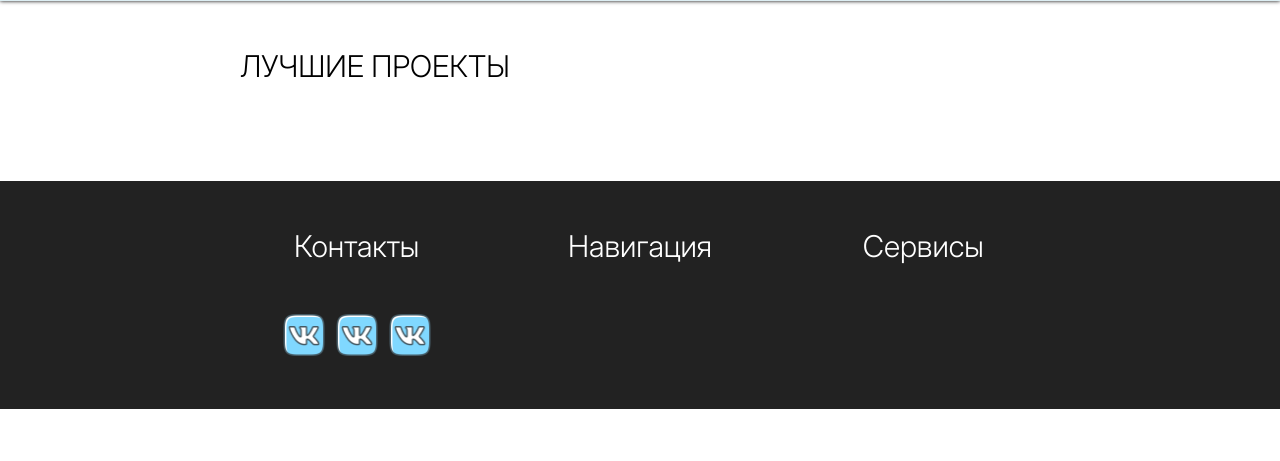
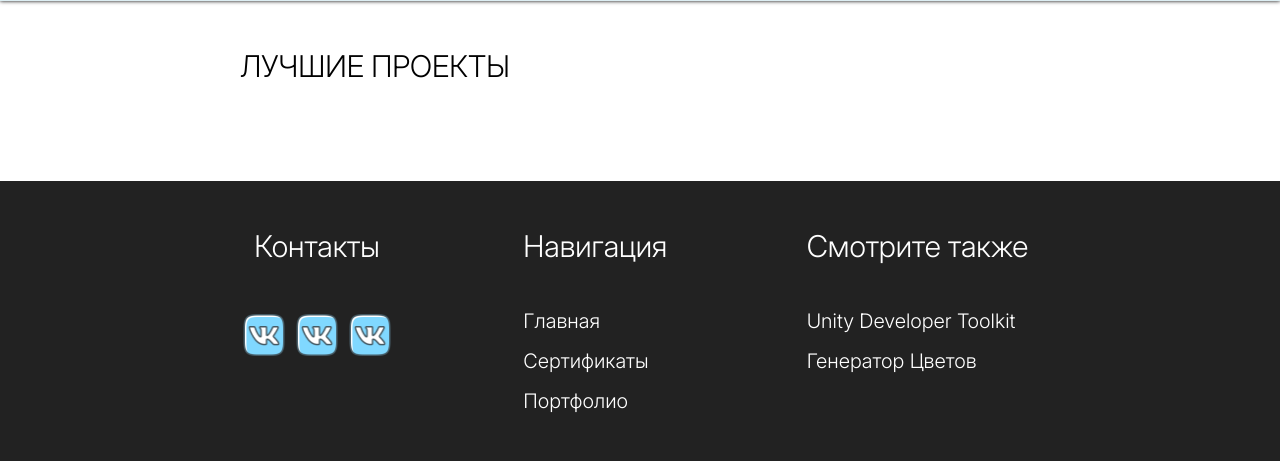
Before and after one commit to LancelotOzerny/LancyStudioRemake, a PHP site: page / in a window 1280 px wide. Shown: the part 527-988 px from the top of the page. Before the commit the page ends 936 px from the top, so only its background shows below. Run offline with PHP 8.4, Linux system fonts and the light colour scheme; style sheets or scripts are compiled from the project's sources.

Commit message:
Реализовал подвал сайта

```diff
--- a/assets/scss/components/main-footer.scss
+++ b/assets/scss/components/main-footer.scss
@@ -3,6 +3,7 @@
   display: grid;
   grid-template-areas: "nav" "services" "contacts";
   grid-gap: 50px;
+  align-items: start;
 
   &-contacts
   {
@@ -21,11 +22,20 @@
   {
 	display: grid;
 	justify-content: space-around;
+	align-items: start;
   }
 
   & .page-title
   {
 	text-transform: none;
+  }
+}
+
+@media screen and (max-width: 479px)
+{
+  .main-footer .page-title
+  {
+	padding-bottom: 25px;
   }
 }
 
@@ -35,6 +45,17 @@
   {
 	grid-template-columns: 1fr 1fr 1fr;
 	grid-template-areas : "contacts nav services";
-	justify-content: left;
+	justify-content: start;
+	text-align: left;
+
+	&>div
+	{
+	  justify-content: start;
+	}
+
+	& .a-navbar
+	{
+	  align-items: start;
+	}
   }
 }
--- a/assets/scss/style.scss
+++ b/assets/scss/style.scss
@@ -7,6 +7,7 @@
 
 @import "fonts/inter";
 
+@import "components/a-navbar";
 @import "components/h-navbar";
 @import "components/text-block";
 
--- a/index.html
+++ b/index.html
@@ -99,10 +99,31 @@
 
 				<div class="main-footer-navigation">
 					<div class="page-title">Навигация</div>
+
+					<ul class="a-navbar">
+						<li class="a-navbar-item">
+							<a class="a-navbar-link" href="#">Главная</a>
+						</li>
+						<li class="a-navbar-item">
+							<a class="a-navbar-link" href="#">Сертификаты</a>
+						</li>
+						<li class="a-navbar-item">
+							<a class="a-navbar-link" href="#">Портфолио</a>
+						</li>
+					</ul>
 				</div>
 
 				<div class="main-footer-services">
-					<div class="page-title">Сервисы</div>
+					<div class="page-title">Смотрите также</div>
+
+					<ul class="a-navbar">
+						<li class="a-navbar-item">
+							<a class="a-navbar-link" href="#">Unity Developer Toolkit</a>
+						</li>
+						<li class="a-navbar-item">
+							<a class="a-navbar-link" href="#">Генератор Цветов</a>
+						</li>
+					</ul>
 				</div>
 			</div>
 		</div>
```
